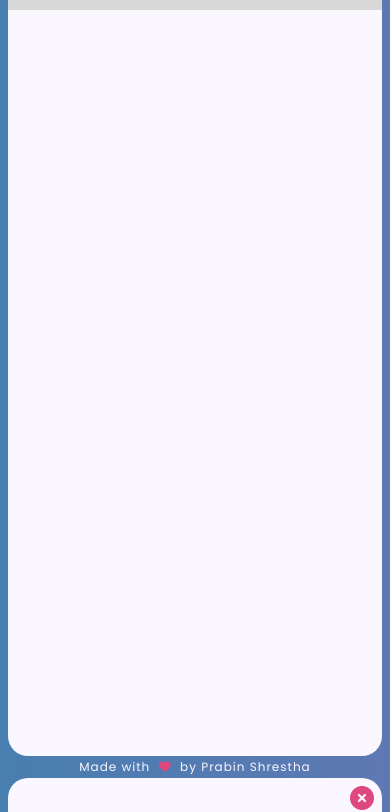
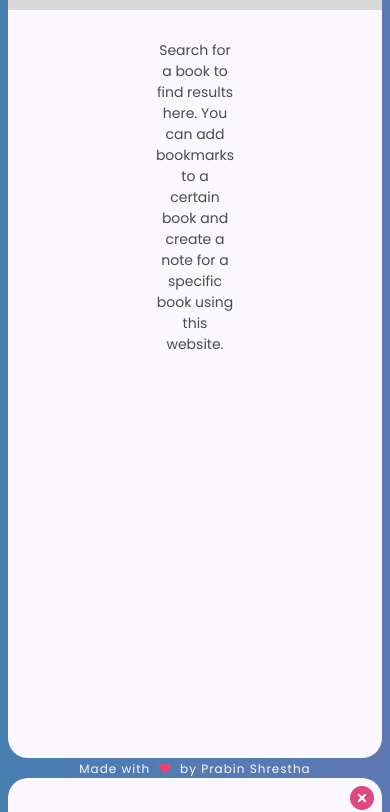
Before and after one commit to prabin-stha/bookworm, a website built with Parcel: page index.html in a window 390 px wide. Shown: the part 66-878 px from the top of the page. Built offline with nearby package versions, Linux system fonts and the light colour scheme.

Commit message:
Some adjustments for mobile view

```diff
--- a/index.html
+++ b/index.html
@@ -57,6 +57,11 @@
       <section>
         <div class="search-container">
           <!-- Book Items Web Component Here -->
+          <span class="msg">
+            Search for a book to find results here. You can add bookmarks to a
+            certain book and create a note for a specific book using this
+            website.
+          </span>
         </div>
       </section>
     </div>
--- a/package.json
+++ b/package.json
@@ -4,7 +4,8 @@
   "description": "A simple website for getting book information, adding bookmarks and writting notes",
   "default": "index.html",
   "scripts": {
-    "start": "parcel index.html"
+    "start": "parcel index.html",
+    "build": "npx parcel build index.html --public-url ./ --dist-dir ./dist --no-scope-hoist"
   },
   "author": "Prabin Shrestha",
   "license": "ISC",
--- a/src/js/config.js
+++ b/src/js/config.js
@@ -2,4 +2,4 @@ export const TIMEOUT_SECONDS = 10;
 export const RESULTS_PER_PAGE = 12;
 
 // Limiting search results
-export const LIMIT = 18;
+export const LIMIT = 15;
--- a/src/js/model.js
+++ b/src/js/model.js
@@ -147,7 +147,6 @@ const performSearchOperation = async function (workId) {
   if (info.authors) {
     const authorInfo = await getAuthorName(info.authors);
     info.authors = authorInfo;
-    console.log(authorInfo);
   }
   return info;
 };
--- a/src/scss/main.scss
+++ b/src/scss/main.scss
@@ -6,9 +6,11 @@ body {
   background-image: $linear-gradient;
   overflow: hidden;
   font-family: $poppins;
+  height: 100vh;
+  width: 100vw;
 
   .body-container {
-    margin: 16px 8px;
+    margin: 16px 8px 20px 8px;
 
     header {
       background-color: $white-grey;
@@ -96,7 +98,7 @@ body {
       margin: 0 auto;
       padding: 30px 0 20px 0;
       border-radius: 0 0 20px 20px;
-      height: calc(100vh - (98px));
+      height: calc(100vh - (96px));
       overflow-y: auto;
 
       .search-container {
@@ -107,6 +109,17 @@ body {
         justify-items: flex-start;
         row-gap: 18px;
         padding: 0 32px;
+
+        span.msg {
+          position: absolute;
+          width: fit-content;
+          padding: 0 64px;
+          text-align: center;
+          font-size: 14px;
+          left: 50%;
+          transform: translateX(-50%);
+          color: $black-dark;
+        }
 
         .error {
           position: absolute;
@@ -156,6 +169,7 @@ body {
         }
 
         button.load-more {
+          margin-right: 16px;
           justify-self: center;
           background-image: $linear-gradient;
           padding: 6px 14px;
@@ -183,7 +197,7 @@ body {
     bottom: 0;
     left: 0;
     width: 100%;
-    padding: 2px 0;
+    padding-top: 2px;
     letter-spacing: 1px;
 
     span i {
```
